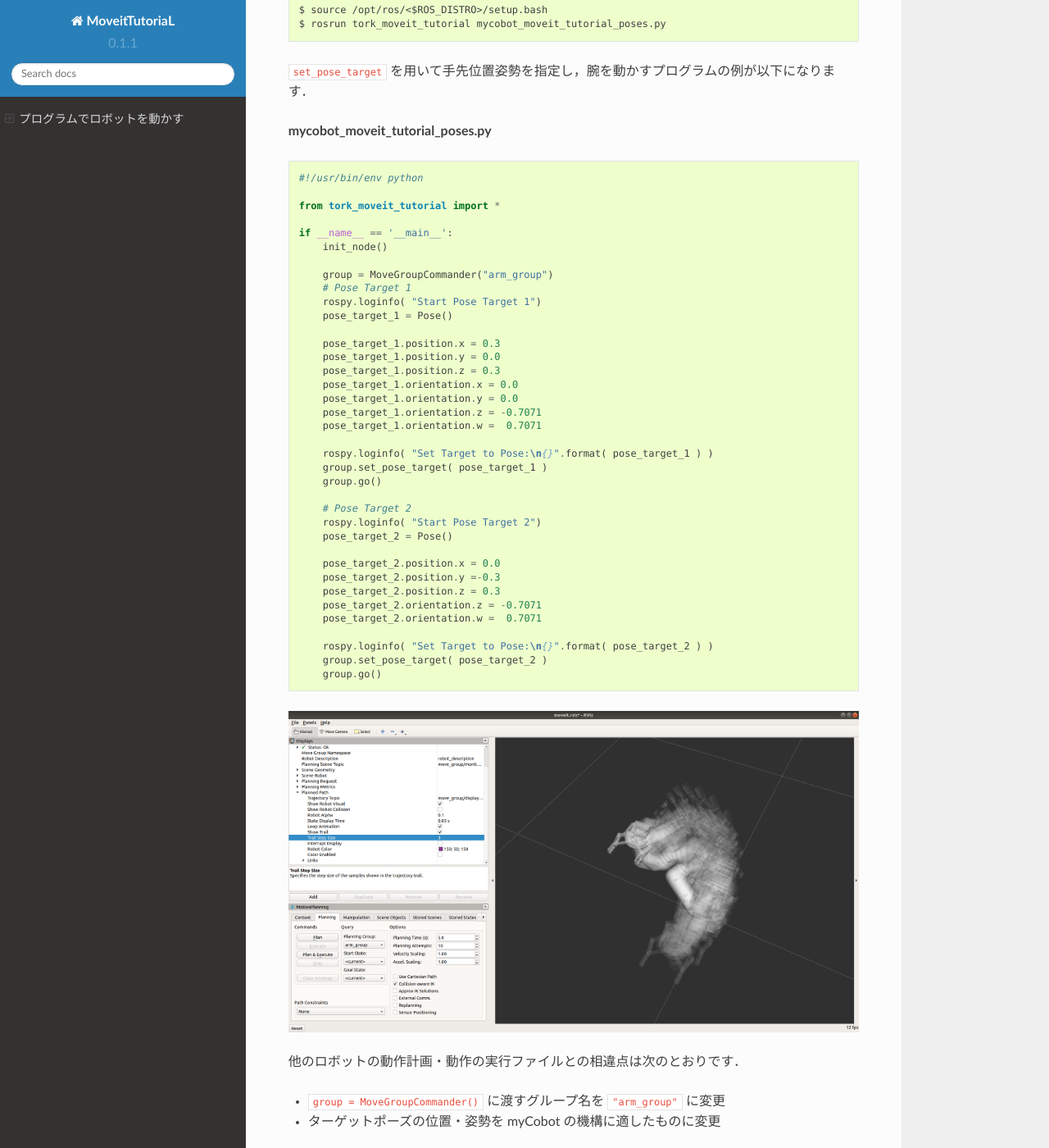
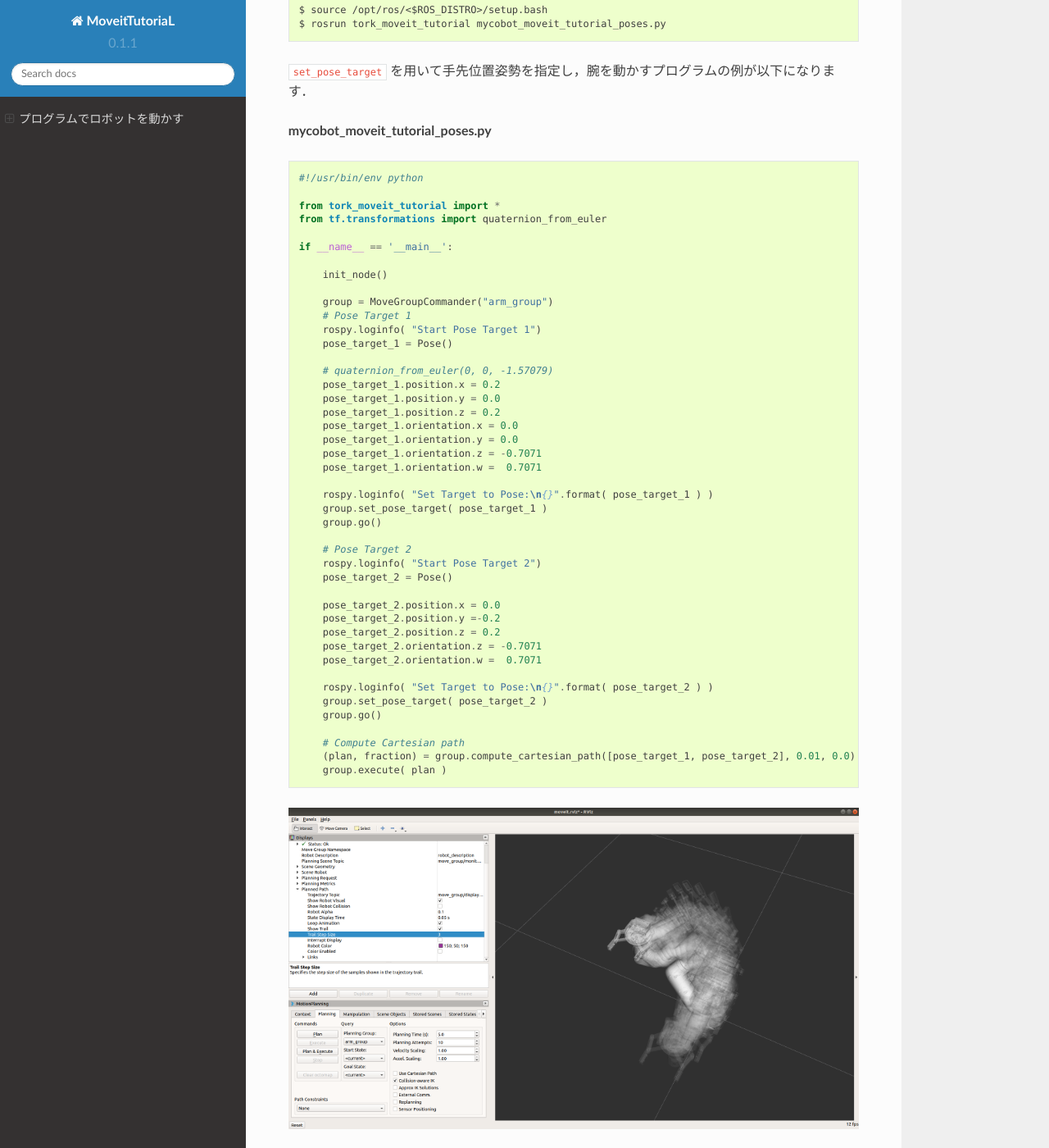
Before and after one commit to tork-a/tork_moveit_tutorial, a Sphinx documentation site: the page built from doc/moveit-tutorial_ja_robot-python_basic.md, in a window 1280 px wide and 1400 px high, scrolled down 29209 px. Shown: the whole window at 82% size. Built offline with Sphinx 7.4.7 and the Read the Docs theme 2.0.0, drawn with Linux system fonts in a browser that asks for light colours.

Commit message:
[doc/moveit-tutorial_ja_robot-python_basic.md] modify contents of mycobot_moveit_tutorial_poses.py

````diff
--- a/doc/moveit-tutorial_ja_robot-python_basic.md
+++ b/doc/moveit-tutorial_ja_robot-python_basic.md
@@ -1452,8 +1452,10 @@
 #!/usr/bin/env python
 
 from tork_moveit_tutorial import *
+from tf.transformations import quaternion_from_euler
 
 if __name__ == '__main__':
+
     init_node()
 
     group = MoveGroupCommander("arm_group")
@@ -1461,9 +1463,10 @@
     rospy.loginfo( "Start Pose Target 1")
     pose_target_1 = Pose()
 
-    pose_target_1.position.x = 0.3
+    # quaternion_from_euler(0, 0, -1.57079)
+    pose_target_1.position.x = 0.2
     pose_target_1.position.y = 0.0
-    pose_target_1.position.z = 0.3
+    pose_target_1.position.z = 0.2
     pose_target_1.orientation.x = 0.0
     pose_target_1.orientation.y = 0.0
     pose_target_1.orientation.z = -0.7071
@@ -1478,14 +1481,18 @@
     pose_target_2 = Pose()
 
     pose_target_2.position.x = 0.0
-    pose_target_2.position.y =-0.3
-    pose_target_2.position.z = 0.3
+    pose_target_2.position.y =-0.2
+    pose_target_2.position.z = 0.2
     pose_target_2.orientation.z = -0.7071
     pose_target_2.orientation.w =  0.7071
 
     rospy.loginfo( "Set Target to Pose:\n{}".format( pose_target_2 ) )
     group.set_pose_target( pose_target_2 )
     group.go()
+
+    # Compute Cartesian path
+    (plan, fraction) = group.compute_cartesian_path([pose_target_1, pose_target_2], 0.01, 0.0)
+    group.execute( plan )
 ```
 
 ![myCobot MoveIt! - cartesian path](images/melodic/mycobot-moveit_pose.png)
````
